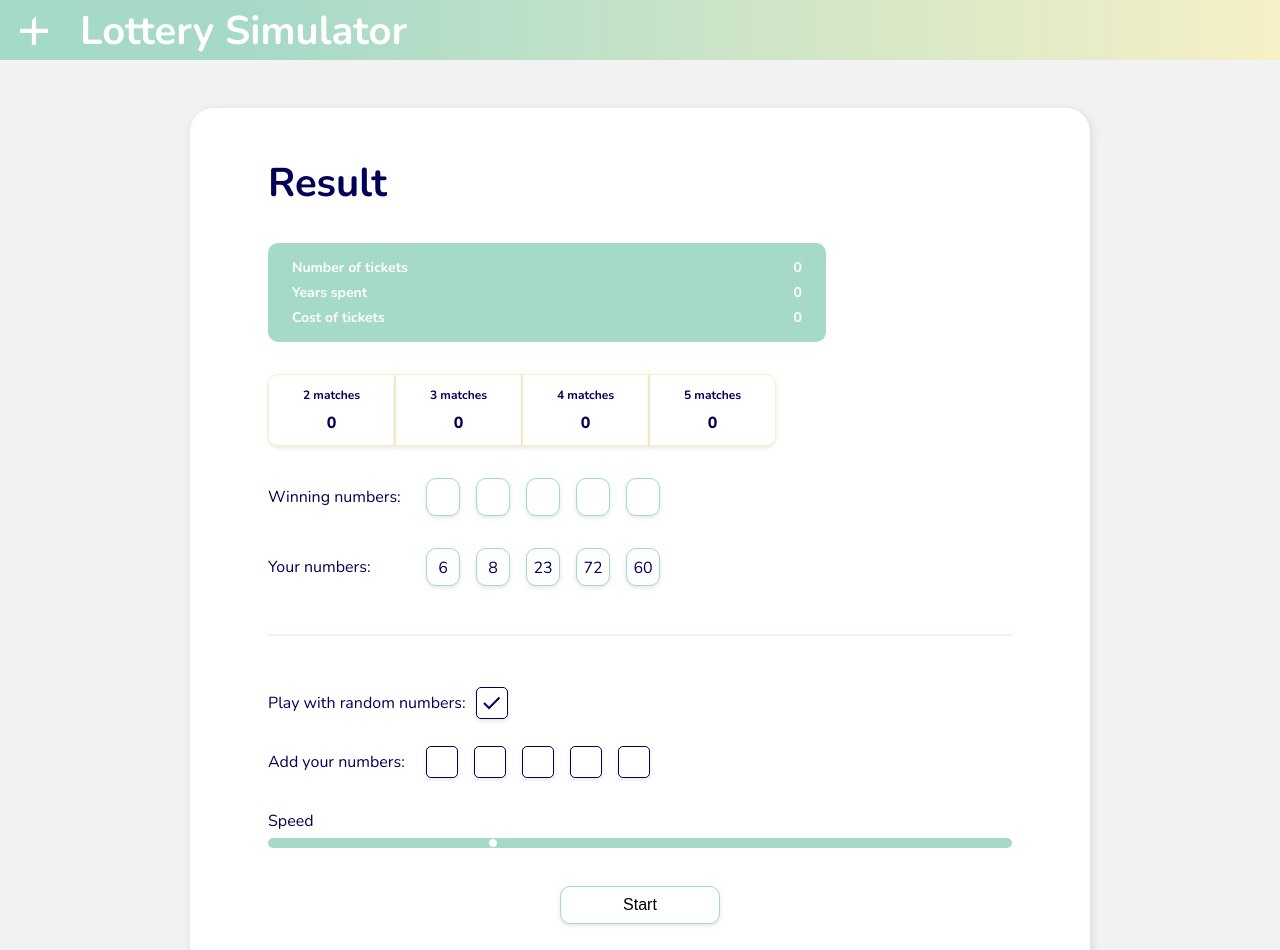
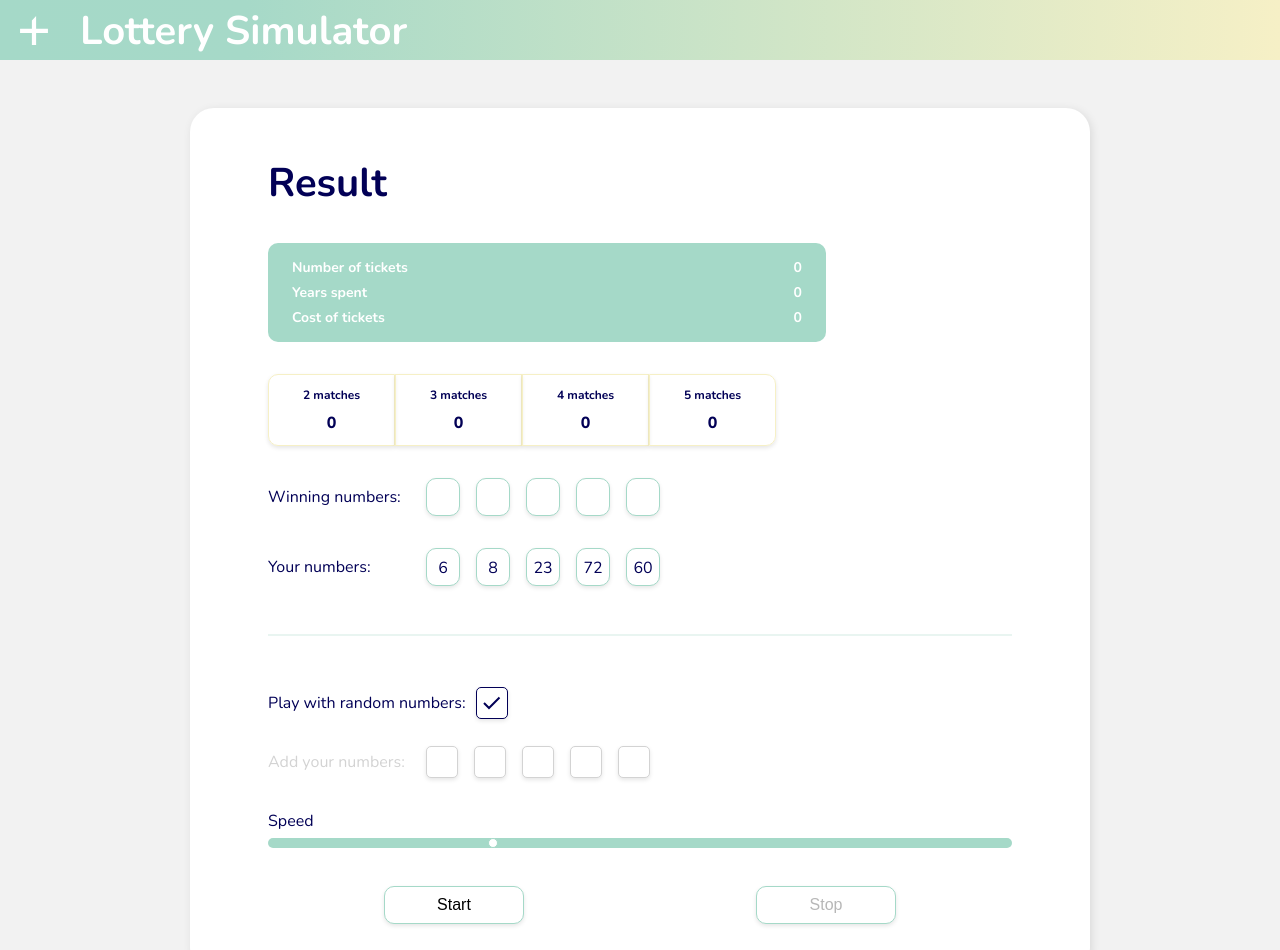
Before and after one commit to brigittaforrai/lotterySimulator, a Vue app: page / in a window 1280 px wide. Shown: the top 950 px of the page. Built offline with nearby package versions, Linux system fonts and the light colour scheme.

Commit message:
checkbox renamed, style fixes, state handling

```diff
--- a/src/components/MyButton.vue
+++ b/src/components/MyButton.vue
@@ -12,7 +12,7 @@ export default {
 
 <style scoped lang="scss">
   button {
-    width: 160px;
+    width: 140px;
     height: 38px;
     border-radius: 10px;
     border: 1px solid $base-color;
--- a/src/components/NumLabel.vue
+++ b/src/components/NumLabel.vue
@@ -24,7 +24,7 @@
         @include phone {
             width: 22px;
             height: 25px;
-            padding: 6px 4px;
+            padding: 4px 2px;
             border-radius: 5px;
             margin: 0 4px;
         }
--- a/src/components/Checkbox.vue
+++ b/src/components/NumberEditor.vue
@@ -2,7 +2,7 @@
   <div class="number-editor">
 
     <div class="checkbox">
-      <p>{{label}}:</p>
+      <p>Play with random numbers:</p>
       <label class="container">
         <input type="checkbox" v-model="useRandoms" />
         <div class="checkmark"></div>
@@ -10,35 +10,36 @@
     </div>
 
 
-    <div class="manual">
+    <div class="manual" :class="{disabled: useRandoms}">
       <p>Add your numbers:</p>
       <div class="input-cont">
         <div v-for="(n, i) in manualPlayerNumbers">
           <input :id="i"
+                  :disabled="useRandoms"
                   :class="(outOfRangeError.includes(i) || duplicatedError.includes(i)) ? 'error' : 'valid'"
                   v-model.number="manualPlayerNumbers[i]"
                   v-on:input="checkErrors(i)"/>
         </div>
-
       </div>
-      <span v-if="(outOfRangeError.length || duplicatedError.length)" class="error-msg">Error</span>
     </div>
-
+  </div>
+  <div class="error-msgs">
+    <span v-if="duplicatedError.length" class="error-msg">{{duplicatedMessage}}</span>
+    <span v-if="outOfRangeError.length" class="error-msg">{{outOfRangeMessage}}</span>
   </div>
 </template>
 
 
 <script>
 export default {
-  name: 'Checkbox',
-  props: ['label'],
+  name: 'NumberEditor',
   data () {
     return {
       manualPlayerNumbers: new Array(5),
       outOfRangeError: [],
       outOfRangeMessage: 'Number must be between 1 and 90.',
       duplicatedError: [],
-      duplicatedMessage: 'Duplicated number.'
+      duplicatedMessage: 'Duplicated number. '
     }
   },
   computed: {
@@ -50,6 +51,8 @@ export default {
         this.$store.commit('setRandom', value)
         if(value) {
           this.$store.dispatch('generatePlayerNumbers')
+        } else {
+          this.$store.commit('setUserNumbers', [])
         }
       }
     }
@@ -72,6 +75,10 @@ export default {
           d.duplicatedError.push(k)
         }
       })
+
+      const hasError = d.outOfRangeError.length || d.duplicatedError.length
+      this.$store.commit('setError', hasError)
+      this.$store.commit('setUserNumbers', d.manualPlayerNumbers)
     }
   }
 }
@@ -173,17 +180,6 @@ export default {
       @include mini-phone {
         display: block;
       }
-
-      .error-msg {
-        position: absolute;
-        left: 156px;
-        bottom: -25px;
-        color: red;
-        font-style: normal;
-        font-weight: 400;
-        font-size: 11px;
-        line-height: 26px;
-      }
       .input-cont {
         display: flex;
 
@@ -234,7 +230,23 @@ export default {
       @include phone {
         width: 100%;
       }
+
+      &.disabled {
+        color: $disabled-color;
+
+        input {
+          border: 1px solid $disabled-color;
+        }
+      }
     }
   }
 
+  .error-msg {
+        color: red;
+        font-style: normal;
+        font-weight: 400;
+        font-size: 11px;
+        line-height: 26px;
+      }
+
 </style>
--- a/src/components/Simulator.vue
+++ b/src/components/Simulator.vue
@@ -9,11 +9,11 @@
 
     <hr/>
 
-    <Checkbox :label="'Play with random numbers'"/>
+    <NumberEditor/>
     <Slider/>
     <div class="button-cont">
-      <MyButton v-if="!isDrawing" :title="'Start'" @click="start"/>
-      <MyButton v-else :title="'Pause'" @click="pause"/>
+      <MyButton :title="buttonLabel" @click="isDrawing ? pause() : start()" :disabled="drawDisabled"/>
+      <MyButton :title="'Stop'" @click="stop" :disabled="!isDrawing && hasStarted == 0"/>
     </div>
 
   </div>
@@ -22,14 +22,14 @@
 <script>
 import NumberView from './NumberView.vue'
 import MyButton from './MyButton.vue'
-import Checkbox from './Checkbox.vue'
+import NumberEditor from './NumberEditor.vue'
 import Slider from './Slider.vue'
 import MatchesView from './MatchesView.vue'
 import StatsView from './StatsView.vue'
 
 export default {
   name: 'Simulator',
-  components: {NumberView, MyButton, Checkbox, Slider, MatchesView, StatsView},
+  components: {NumberView, MyButton, NumberEditor, Slider, MatchesView, StatsView},
   computed: {
     test () {
       return true
@@ -42,6 +42,20 @@ export default {
     },
     playerNums () {
       return this.$store.state.playerNumbers
+    },
+    drawDisabled () {
+      const nums = this.$store.state.playerNumbers.filter(n => n != undefined)
+      return this.$store.state.hasError || nums.length < 5
+    },
+    hasStarted () {
+      return this.$store.state.numberOfTickets > 0
+    },
+    buttonLabel () {
+      if (this.isDrawing) {
+        return 'Pause'
+      } else {
+        return this.hasStarted ? 'Continue' : 'Start'
+      }
     }
   },
    methods: {
@@ -50,6 +64,9 @@ export default {
     },
     pause() {
       this.$store.commit('pause')
+    },
+    stop() {
+      this.$store.dispatch('stop')
     }
   }
 }
@@ -93,6 +110,8 @@ export default {
         }
 
         .button-cont {
+          display: flex;
+          justify-content: space-around;
           margin-top: 32px;
           align-items: center;
           text-align: center;
--- a/src/store/index.js
+++ b/src/store/index.js
@@ -11,6 +11,7 @@ export default createStore({
     yearsSpent: 0,
     costOfTickets: 0,
     usingRandom: true,
+    hasError: false,
     speed: 300,
     playerNumbers: [6, 8, 23, 72, 60],
     winningNumbers: [],
@@ -29,18 +30,11 @@ export default createStore({
       clearInterval(state.drawingInterval)
       state.isDrawing = false
     },
-    // stop(state) {
-    //   clearInterval(state.drawingInterval)
-    //   state.isDrawing = false
-    //   state.numberOfTickets = 0
-    //   state.costOfTickets = 0
-    //   state.yearsSpent = 0
-    //   for (const [key, value] of Object.entries(state.matches)) {
-    //     state.matches[key] = 0
-    //   }
-    // },
     setRandom(state, val) {
       state.usingRandom = val
+    },
+    setError(state, val) {
+      state.hasError = val
     },
     setSpeed(state, val) {
       state.speed = val
@@ -83,6 +77,16 @@ export default createStore({
   },
 
   actions: {
+    stop({state}) {
+      clearInterval(state.drawingInterval)
+      state.isDrawing = false
+      state.numberOfTickets = 0
+      state.costOfTickets = 0
+      state.yearsSpent = 0
+      for (const [key, value] of Object.entries(state.matches)) {
+        state.matches[key] = 0
+      }
+    },
     generatePlayerNumbers({ commit }) {
       commit('setUserNumbers', generateRandomNumbers())
     },
@@ -93,21 +97,20 @@ export default createStore({
 
       let maxSpeedVal = 1000
       let speedReversed = maxSpeedVal - state.speed
+      state.isDrawing = true
 
-      state.isDrawing = true
-      state.drawingInterval = setInterval(() => {
+      const draw = () => {
         state.winningNumbers = generateRandomNumbers()
         state.playerNumbers = state.usingRandom ? generateRandomNumbers() : state.playerNumbers
         state.numberOfTickets++
         commit('updateData')
         commit('setMatches')
+      }
+
+      draw()
+      state.drawingInterval = setInterval(() => {
+        draw()
       }, speedReversed)
     }
-  },
-
-  getters: {
-  },
-
-  modules: {
   }
 })
--- a/src/styles/variables.scss
+++ b/src/styles/variables.scss
@@ -5,6 +5,7 @@ $base-light: #E9F5F1;
 $white: #fff;
 $dark-color: #020056;
 $secondary-color: #F6F0C6;
+$disabled-color: lightgray;
 $gradient: linear-gradient(270deg, $secondary-color 0%, #D9135D 0.01%, rgba(214, 19, 92, 0.996895) 0.02%, $secondary-color 0.03%, #A6D9C8 80.73%, #A5D9C8 100%);
 $font: 'Nunito', sans-serif;
 $shadow: 0px 2px 4px rgba(0, 0, 0, 0.1);
```
